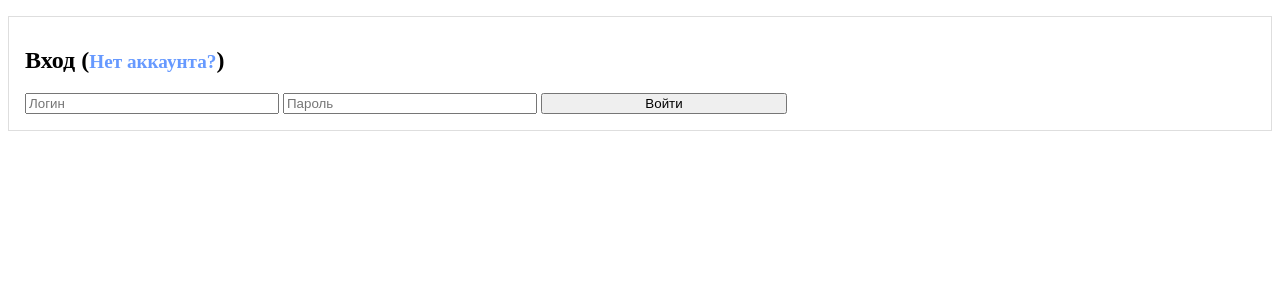
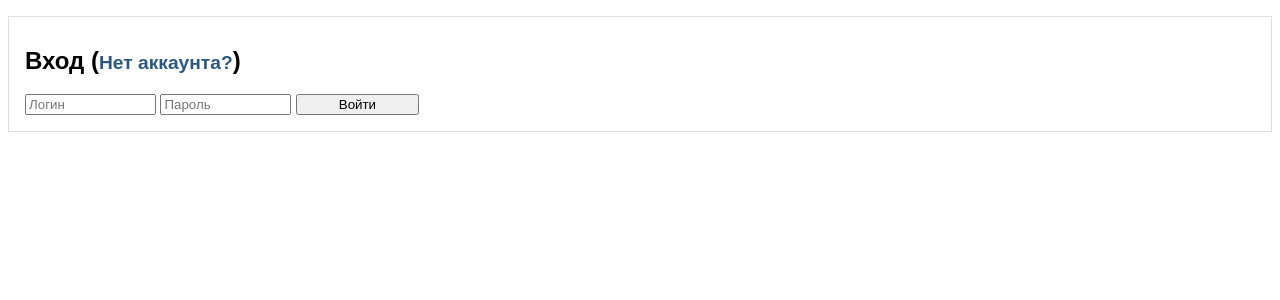
Before and after one commit to akimyao/testTask, a PHP site: page / in a window 1280 px wide. Shown: the top 300 px of the page. Run offline with PHP 8.4, Linux system fonts and the light colour scheme.

Commit message:
Fixed design and js

```diff
--- a/css/style.css
+++ b/css/style.css
@@ -1,3 +1,7 @@
+body {
+    font-family: Arial, sans-serif;
+}
+
 .box {
     position: relative;
     background: #FFF;
@@ -21,6 +25,10 @@
 
 input, textarea, select {
     width: 20%;
+}
+
+div#logform input {
+    width: 10%;
 }
 
 .alert-msg, .success-msg {
@@ -51,6 +59,6 @@ tr:nth-child(even) {
 
 a {
     background: 0 0;
-    color: #6699ff;
+    color: #2a5885;
     text-decoration: none;
 }
--- a/index.php
+++ b/index.php
@@ -70,16 +70,16 @@ if ($allowToken) {
                 <input type="text" id="email" name="email"><br><br>
                 <label for="gender">Пол:</label><br>
                 <select id="gender" name="gender">
+                    <option value="other" selected>Не указано</option>
                     <option value="male">Мужской</option>
                     <option value="female">Женский</option>
-                    <option value="other" selected>Не указано</option>
                 </select><br><br>
                 <label for="name">Полное имя:</label><br>
                 <input type="text" id="name" name="name"><br><br>
                 <label for="about">Немного о себе:</label><br>
                 <textarea name="about" id="about" rows="10" cols="30"></textarea><br><br>
                 <input type="hidden" name="csrf" id="csrf" value="<?= $currentCsrf ?>">
-                <input type="button" id="signup" value="Регистрация">
+                <input type="submit" id="signup" value="Регистрация">
             </form>
         </div>
         <div id="logform">
--- a/js/script.js
+++ b/js/script.js
@@ -11,7 +11,17 @@ $(document).ready(function () {
         return false;
     });
 
-    $('#signup').click(function () {
+    $('#signup').bind('click', function() {
+        sendRequest();
+        return false;
+    });
+    $('#reg_form').bind('submit', function() {
+        sendRequest();
+        return false;
+    });
+});
+
+function sendRequest() {
     var userLog = $.trim($('#reglogin').val());
     var userPas = $.trim($('#regpsw').val());
 
@@ -52,5 +62,4 @@ $(document).ready(function () {
         },
         dataType: 'json'
     });
-    });
-});
+}
```
Lines whose indentation alone changed are shown as unchanged.
